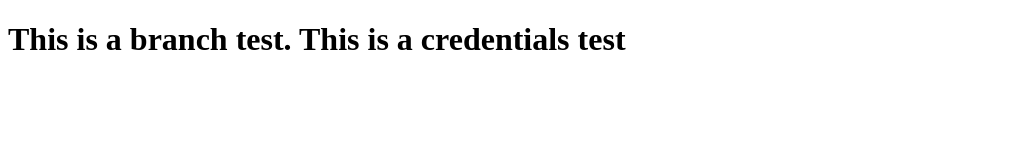
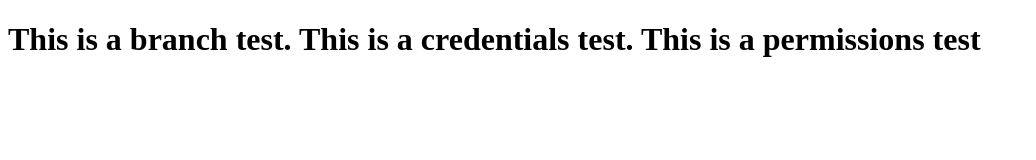
Before and after one commit to oliblue100/webdev-ref-project, a plain HTML site: page index.html in a window 1280 px wide. Shown: the whole page, without its empty margins (0-1036 px from the left). Drawn offline with Linux system fonts and the light colour scheme.

Commit message:
this is to test permissions

```diff
--- a/index.html
+++ b/index.html
@@ -3,5 +3,5 @@
   <title>Test</title>
 </head>
 <body>
-  <h1>This is a branch test. This is a credentials test</h1>
+  <h1>This is a branch test. This is a credentials test. This is a permissions test</h1>
 </body>
```
